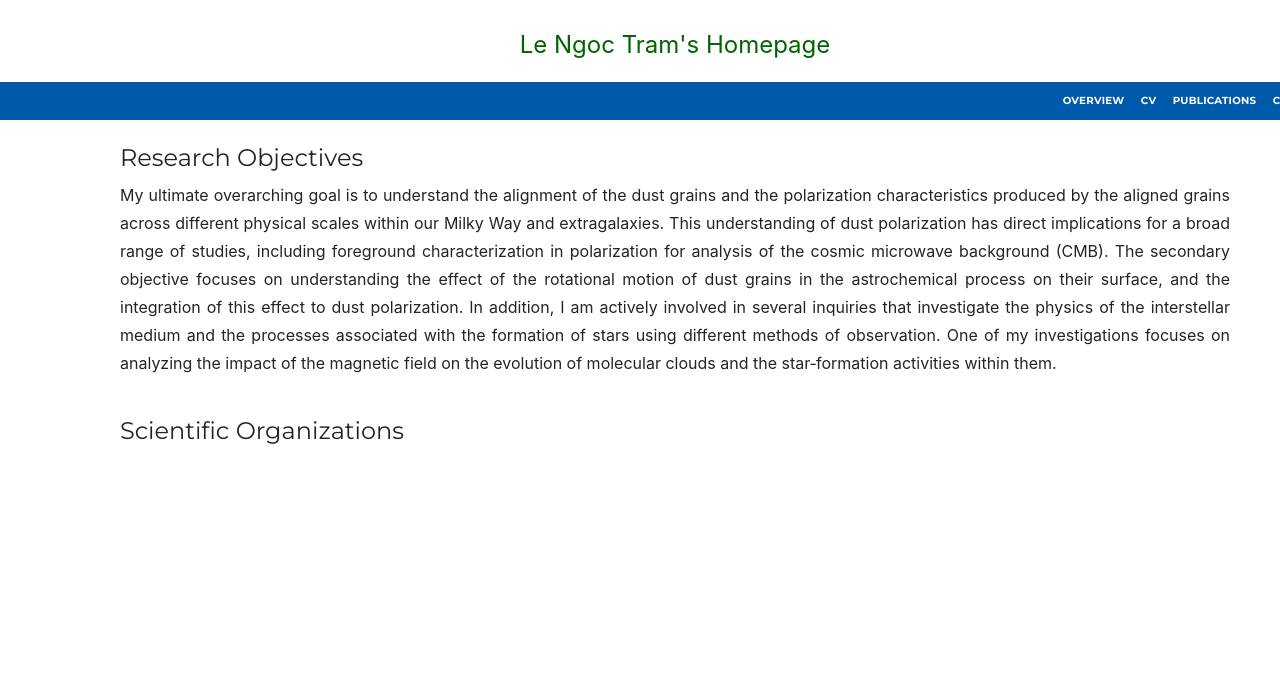
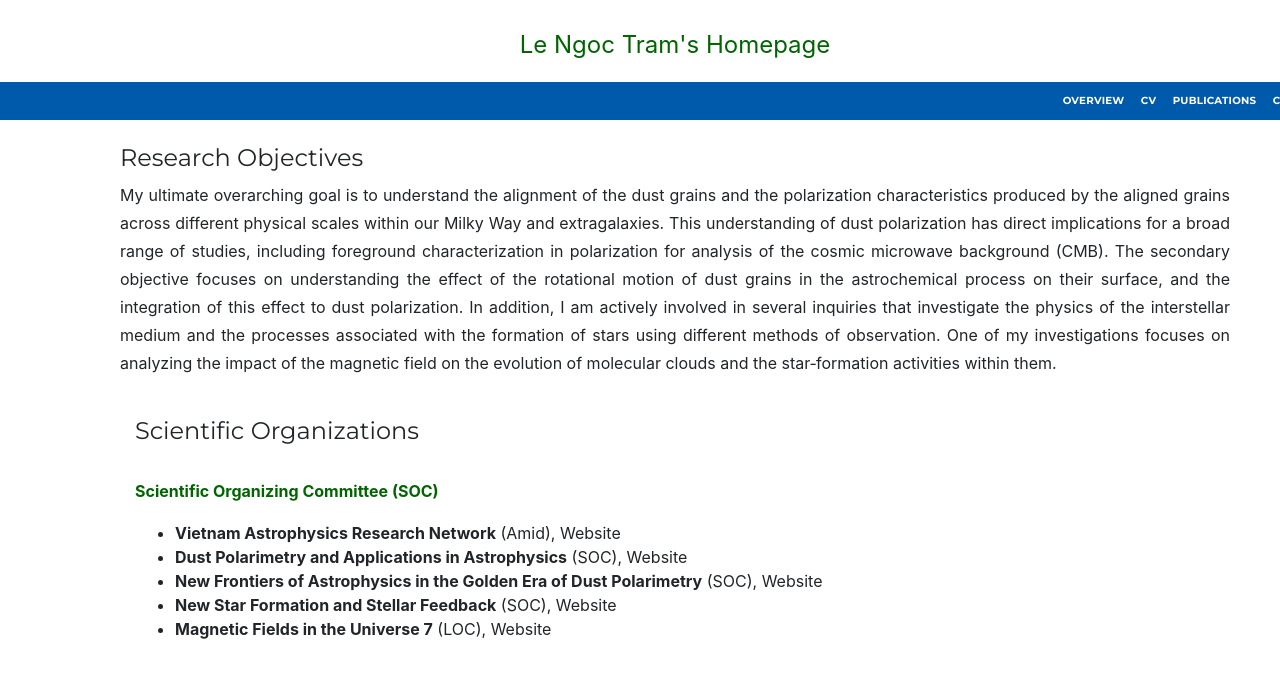
Before and after one commit to lengoctram/lengoctram.github.io, a website with bundled scripts: page overview.html in a window 1280 px wide. Shown: the top 684 px of the page. Built offline with nearby package versions, Linux system fonts and the light colour scheme; a web font is replaced by a local one.

Commit message:
Update overview.html

```diff
--- a/overview.html
+++ b/overview.html
@@ -264,12 +264,23 @@ body {
 		The secondary objective focuses on understanding the effect of the rotational motion of dust grains in the astrochemical process on their surface, and the integration of this effect to dust polarization.
 		In addition, I am actively involved in several inquiries that investigate the physics of the interstellar medium and the processes associated with the formation of stars using different methods of observation.
 		One of my investigations focuses on analyzing the impact of the magnetic field on the evolution of molecular clouds and the star‑formation activities within them. </p>
+           </div>
 
+<br>
+    <div class="container">
+        <h4>Scientific Organizations</h4><br>
+        <p style="color:darkgreen"><strong>Scientific Organizing Committee (SOC)</strong></p>
+        <ul>
 
-         <br>
-           <div >
-              <h4>Scientific Organizations</h4>
-           </div>
+            <li><strong>Vietnam Astrophysics Research Network</strong> (Amid), Website</li>
+            <li><strong>Dust Polarimetry and Applications in Astrophysics</strong> (SOC), Website</li>
+            <li><strong>New Frontiers of Astrophysics in the Golden Era of Dust Polarimetry</strong> (SOC), Website</li>
+            <li><strong>New Star Formation and Stellar Feedback</strong> (SOC), Website</li>
+            <li><strong>Magnetic Fields in the Universe 7</strong> (LOC), Website</li>
+
+        </ul><br>
+    </div>
+
 
  <!-- FOOTER-->
 <a id="button"></a>
```
